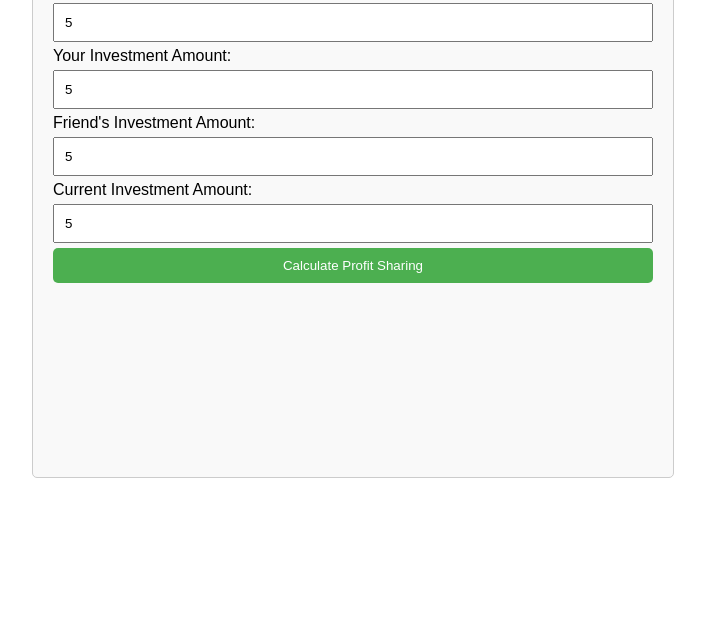
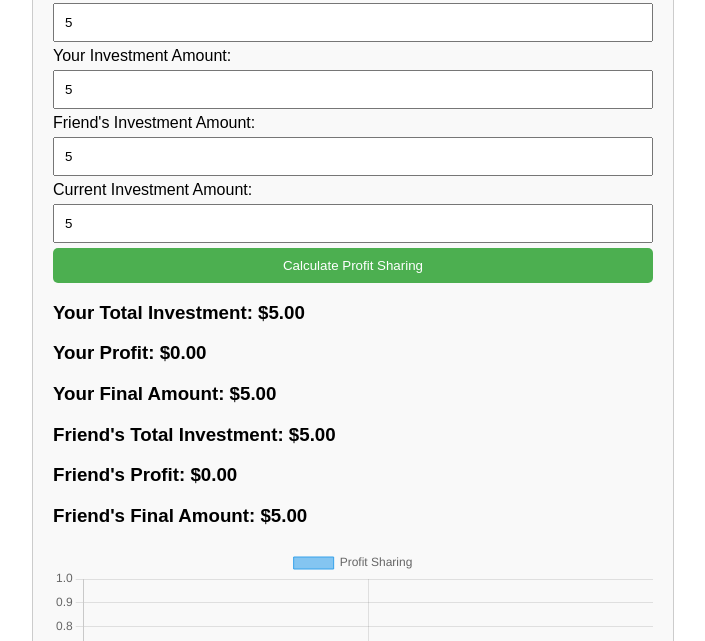
Before and after one commit to Zarar8/final-profit, a plain HTML site: page index.html in a window 1280 px wide. Both pictures are taken after typing "5", "5", "5", "5" into the empty fields and a click on the button "Calculate Profit Sharing". Shown: the part 159-800 px from the top of the page, without its empty margins (287-992 px from the left). Drawn offline with nearby package versions, Linux system fonts and the light colour scheme.

Commit message:
Update index.html

```diff
--- a/index.html
+++ b/index.html
@@ -69,8 +69,8 @@
             var myTotal = myInvestment + myShare;
             var friendTotal = friendInvestment + friendShare;
 
-            var myFinalAmount = myInvestment + myProfit;
-            var friendFinalAmount = friendInvestment + friendProfit;
+            var myFinalAmount = myInvestment + myShare;
+            var friendFinalAmount = friendInvestment + friendShare;
 
             document.getElementById('result').innerHTML = "<h3>Your Total Investment: $" + myTotal.toFixed(2) + "</h3><h3>Your Profit: $" + myShare.toFixed(2) + "</h3><h3>Your Final Amount: $" + myFinalAmount.toFixed(2) + "</h3><h3>Friend's Total Investment: $" + friendTotal.toFixed(2) + "</h3><h3>Friend's Profit: $" + friendShare.toFixed(2) + "</h3><h3>Friend's Final Amount: $" + friendFinalAmount.toFixed(2) + "</h3>";
 
```
